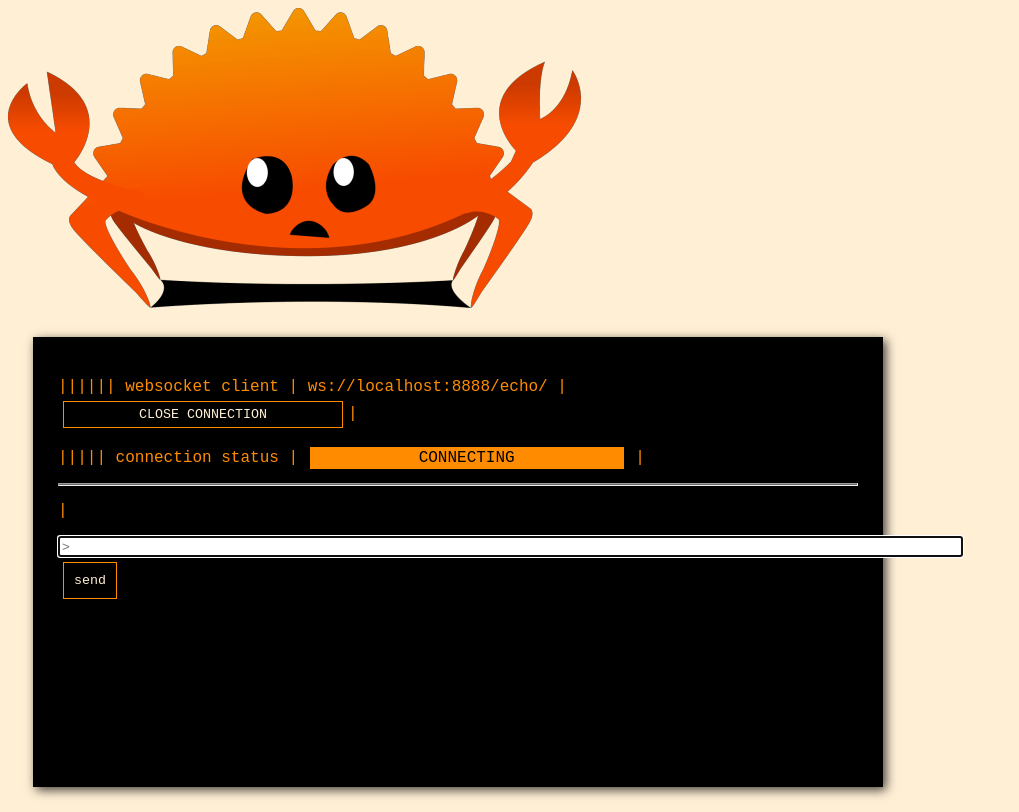
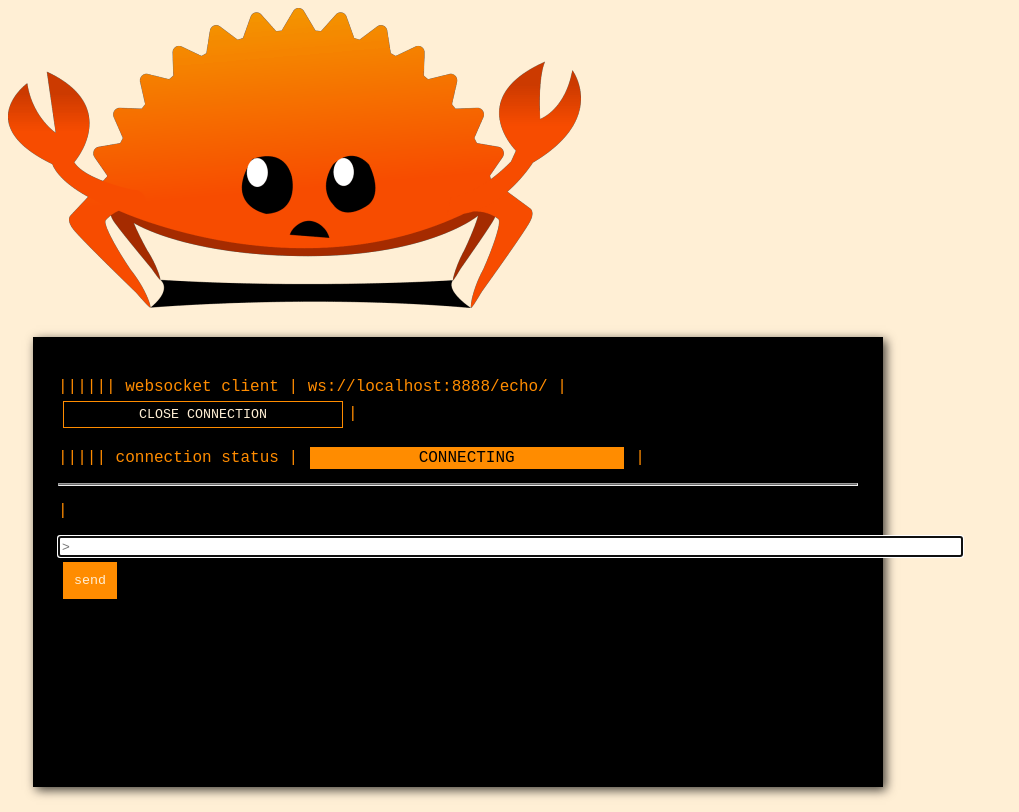
Before and after one commit to davisvansant/websocket_example, a Vue app in the folder client/: page / in a window 1280 px wide. In both pictures the pointer is over the button "send". Shown: the whole page, without its empty margins (0-1019 px from the left). Built offline with nearby package versions, Linux system fonts and the light colour scheme; no server answers.

Commit message:
initial transition for send_button

```diff
--- a/client/src/App.vue
+++ b/client/src/App.vue
@@ -166,5 +166,9 @@ export default defineComponent({
     margin: 5px 5px;
     font-family:Courier New;
     color:PapayaWhip;
+    transition: background-color 1s;
+  }
+  .send_button:hover {
+    background-color: DarkOrange;
   }
 </style>
```
